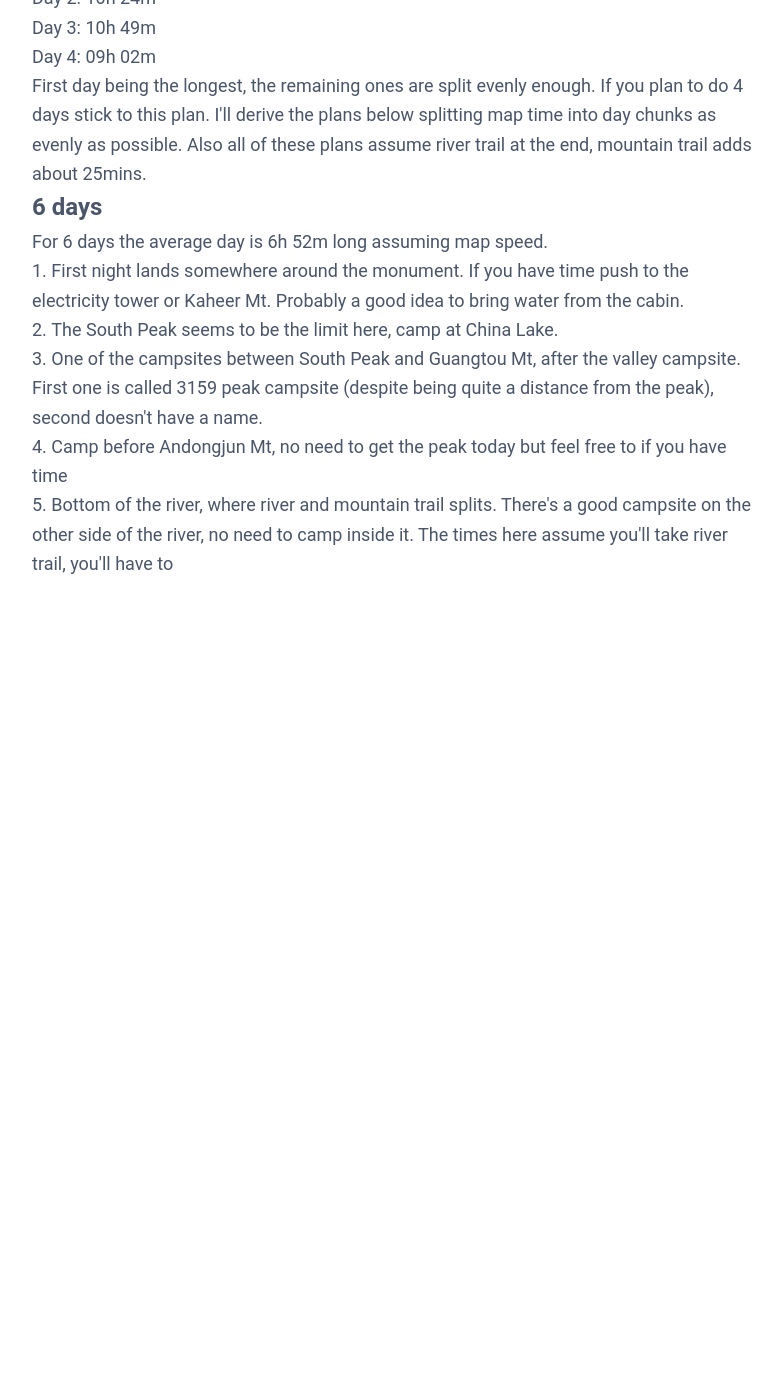
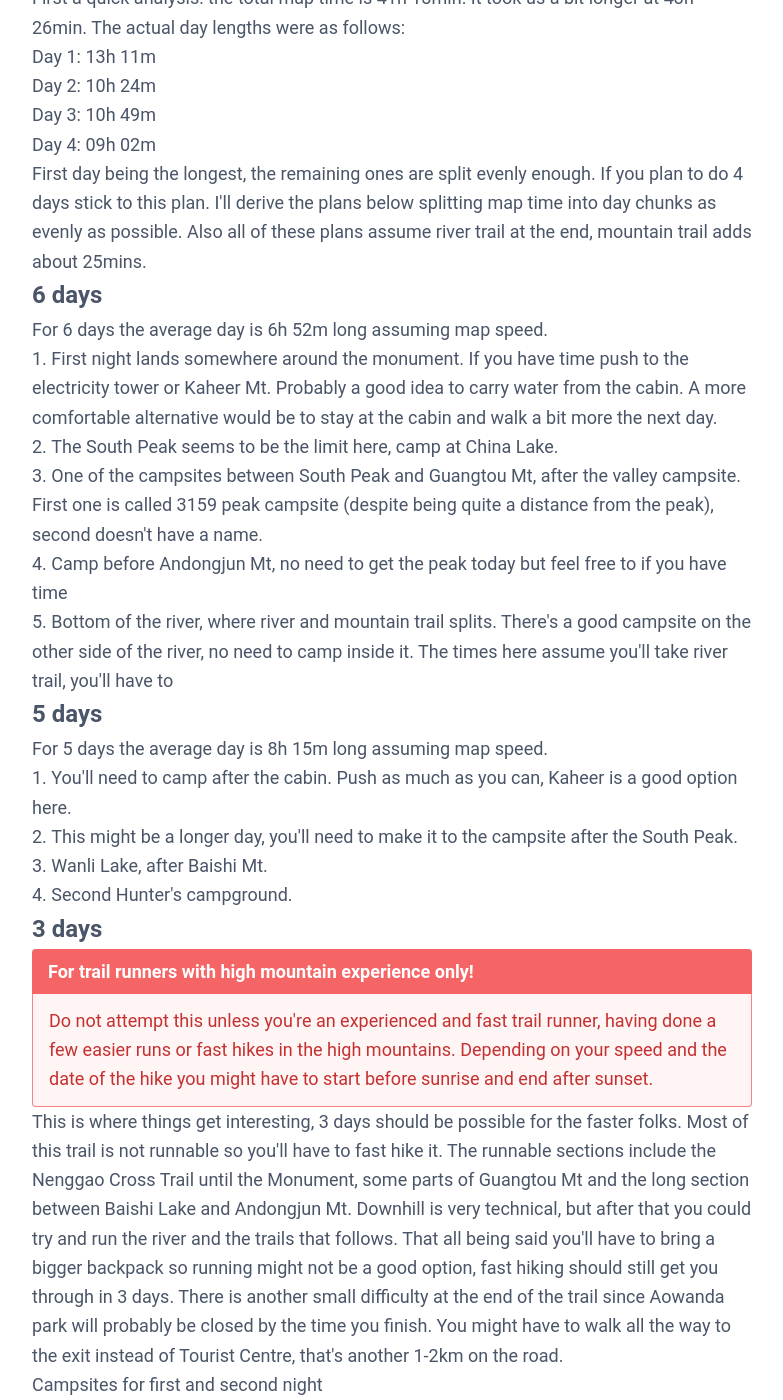
Before and after one commit to DawidJanczak/DawidJanczak.github.io, a Jekyll site: the page built from _posts/2020-10-18-nenggaoandongjun.html, in a window 1280 px wide and 1400 px high, scrolled down 54312 px. Shown: the whole window, without its empty margins (248-1031 px from the left). Built offline with Jekyll 4.4.1, drawn with Linux system fonts in a browser that asks for light colours; before the commit the page ends 54954 px from its top, so only the background shows below that; some of the changed text lies outside the part shown.

Commit message:
Finish alternative itineraries

```diff
--- a/_posts/2020-10-18-nenggaoandongjun.html
+++ b/_posts/2020-10-18-nenggaoandongjun.html
@@ -53,6 +53,11 @@ headers:
       </li>
       <li>
         <a href="#alternatives">Alternative itineraries</a>
+        <ol>
+          <li class="ml-4"><a href="#alt-6-days">6 days</a></li>
+          <li class="ml-4"><a href="#alt-5-days">5 days</a></li>
+          <li class="ml-4"><a href="#alt-3-days">3 days</a></li>
+        </ol>
       </li>
     </ol>
   </div>
@@ -78,9 +83,11 @@ headers:
       </div>
       <div>
         <p class="font-bold">This is a relatively fast multi day hike</p>
-        <p class="text-sm">We did this hike in 4 days and it's normally done in 5 or 6. Make sure you read through alternative
-        plans and plan your trip according to your experience and fitness level. I do not recommend making this your first mutli-day Top 100
-        trip, there are easier ones out there.</p>
+        <p class="text-sm">
+          We did this hike in 4 days and it's normally done in 5 or 6. Make sure you read through alternative
+          plans and plan your trip according to your experience and fitness level. I do not recommend making this your first mutli-day Top 100
+          trip, there are easier ones out there. Be sure to check <a href="#alternatives" class="underline">alternative itineraries</a>.
+        </p>
       </div>
     </div>
   </div>
@@ -563,7 +570,7 @@ headers:
     For 6 days the average day is 6h 52m long assuming map speed.
     <ol class="list-decimal list-inside">
       <li>First night lands somewhere around the monument. If you have time push to the electricity tower or Kaheer Mt. Probably a good idea
-      to bring water from the cabin.</li>
+      to carry water from the cabin. A more comfortable alternative would be to stay at the cabin and walk a bit more the next day.</li>
       <li>The South Peak seems to be the limit here, camp at China Lake.</li>
       <li>One of the campsites between South Peak and Guangtou Mt, after the valley campsite. First one is called 3159 peak campsite
         (despite being quite a distance from the peak), second doesn't have a name.</li>
@@ -572,4 +579,40 @@ headers:
         camp inside it. The times here assume you'll take river trail, you'll have to </li>
     </ol>
   </p>
+  <h3 id="alt-5-days" class="text-2xl font-semibold">5 days</h3>
+  <p>
+    For 5 days the average day is 8h 15m long assuming map speed.
+    <ol class="list-decimal list-inside">
+      <li>You'll need to camp after the cabin. Push as much as you can, Kaheer is a good option here.</li>
+      <li>This might be a longer day, you'll need to make it to the campsite after the South Peak.</li>
+      <li>Wanli Lake, after Baishi Mt.</li>
+      <li>Second Hunter's campground.</li>
+    </ol>
+  </p>
+  <h3 id="alt-3-days" class="text-2xl font-semibold">3 days</h3>
+  <div role="alert">
+    <div class="bg-red-500 text-white font-bold rounded-t px-4 py-2">
+      For trail runners with high mountain experience only!
+    </div>
+    <div class="border border-t-0 border-red-400 rounded-b bg-red-100 px-4 py-3 text-red-700">
+      Do not attempt this unless you're an experienced and fast trail runner, having done a few easier runs or fast hikes in the high
+      mountains. Depending on your speed and the date of the hike you might have to start before sunrise and end after sunset.
+    </div>
+  </div>
+  <p>
+    This is where things get interesting, 3 days should be possible for the faster folks. Most of this trail is not runnable so you'll have to fast hike it.
+    The runnable sections include the Nenggao Cross Trail until the Monument, some parts of Guangtou Mt and the long section between Baishi
+    Lake and Andongjun Mt.
+    Downhill is very technical, but after that you could try and run the river and the trails that follows. That all being said you'll have to
+    bring a bigger backpack so running might not be a good option, fast hiking should still get you through in 3 days. There is another
+    small difficulty at the end of the trail since Aowanda park will probably be closed by the time you finish. You might have to walk all the way to the
+    exit instead of Tourist Centre, that's another 1-2km on the road.
+  </p>
+  <p>
+    Campsites for first and second night
+    <ol class="list-decimal list-inside">
+      <li>China Lake, same as in 4 day itinerary. It would be great if you could camp after South Peak, but that's probably too much.</li>
+      <li>Tunlu lake.</li>
+    </ol>
+  </p>
 </section>
--- a/assets/main.css
+++ b/assets/main.css
@@ -576,6 +576,18 @@ video {
   background-color: rgba(160, 174, 192, var(--bg-opacity));
 }
 
+.bg-red-100 {
+  --bg-opacity: 1;
+  background-color: #fff5f5;
+  background-color: rgba(255, 245, 245, var(--bg-opacity));
+}
+
+.bg-red-500 {
+  --bg-opacity: 1;
+  background-color: #f56565;
+  background-color: rgba(245, 101, 101, var(--bg-opacity));
+}
+
 .bg-teal-100 {
   --bg-opacity: 1;
   background-color: #e6fffa;
@@ -586,6 +598,12 @@ video {
   --bg-opacity: 1;
   background-color: #ebf8ff;
   background-color: rgba(235, 248, 255, var(--bg-opacity));
+}
+
+.border-red-400 {
+  --border-opacity: 1;
+  border-color: #fc8181;
+  border-color: rgba(252, 129, 129, var(--border-opacity));
 }
 
 .border-green-600 {
@@ -604,6 +622,11 @@ video {
   --border-opacity: 0.25;
 }
 
+.rounded-t {
+  border-top-left-radius: 0.25rem;
+  border-top-right-radius: 0.25rem;
+}
+
 .rounded-b {
   border-bottom-right-radius: 0.25rem;
   border-bottom-left-radius: 0.25rem;
@@ -611,6 +634,14 @@ video {
 
 .border-solid {
   border-style: solid;
+}
+
+.border {
+  border-width: 1px;
+}
+
+.border-t-0 {
+  border-top-width: 0;
 }
 
 .border-b-2 {
@@ -759,6 +790,11 @@ video {
   padding-bottom: 0.25rem;
 }
 
+.py-2 {
+  padding-top: 0.5rem;
+  padding-bottom: 0.5rem;
+}
+
 .py-3 {
   padding-top: 0.75rem;
   padding-bottom: 0.75rem;
@@ -786,6 +822,12 @@ video {
   text-align: center;
 }
 
+.text-white {
+  --text-opacity: 1;
+  color: #fff;
+  color: rgba(255, 255, 255, var(--text-opacity));
+}
+
 .text-gray-700 {
   --text-opacity: 1;
   color: #4a5568;
@@ -796,6 +838,12 @@ video {
   --text-opacity: 1;
   color: #1a202c;
   color: rgba(26, 32, 44, var(--text-opacity));
+}
+
+.text-red-700 {
+  --text-opacity: 1;
+  color: #c53030;
+  color: rgba(197, 48, 48, var(--text-opacity));
 }
 
 .text-teal-500 {
```
